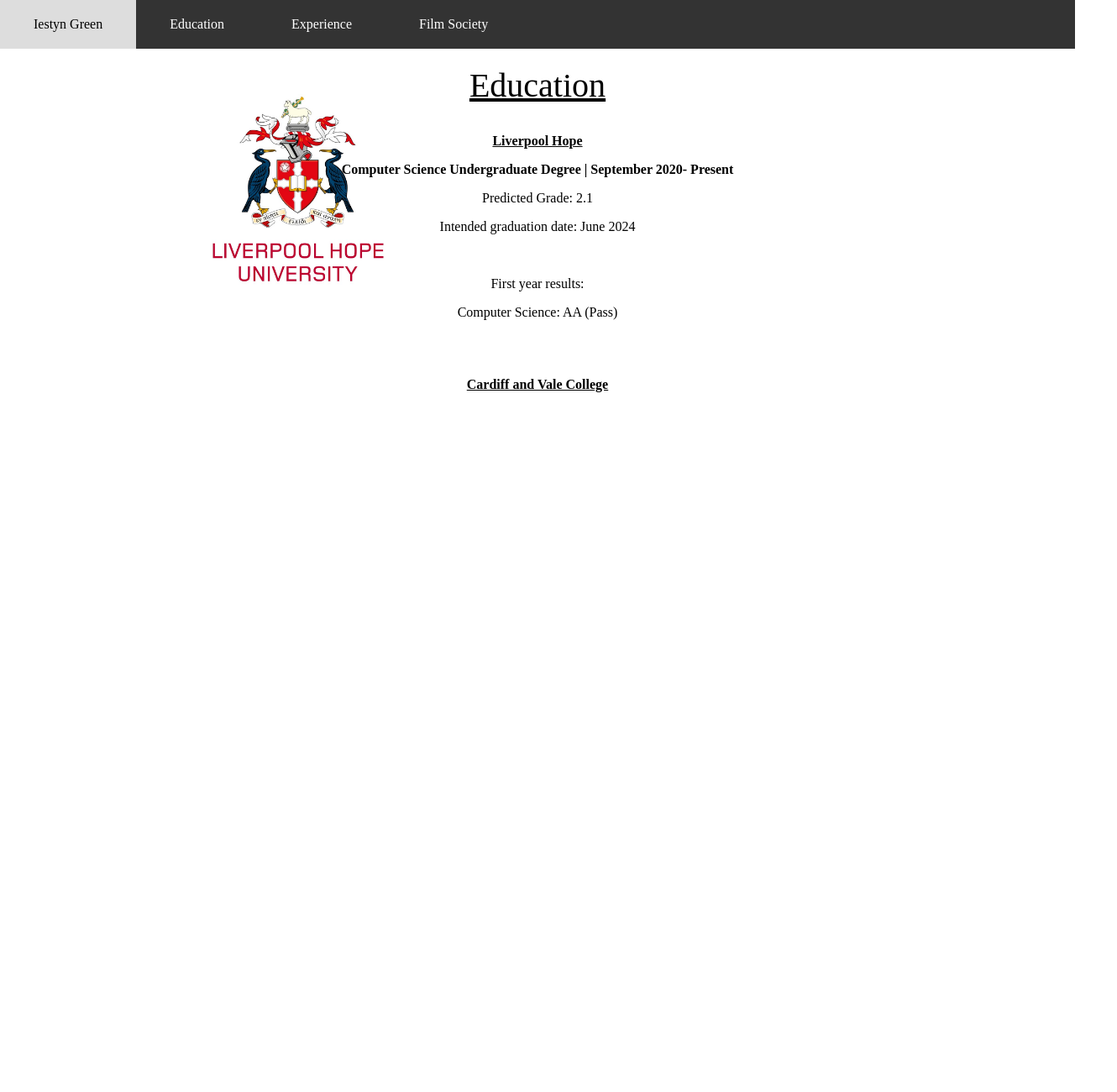
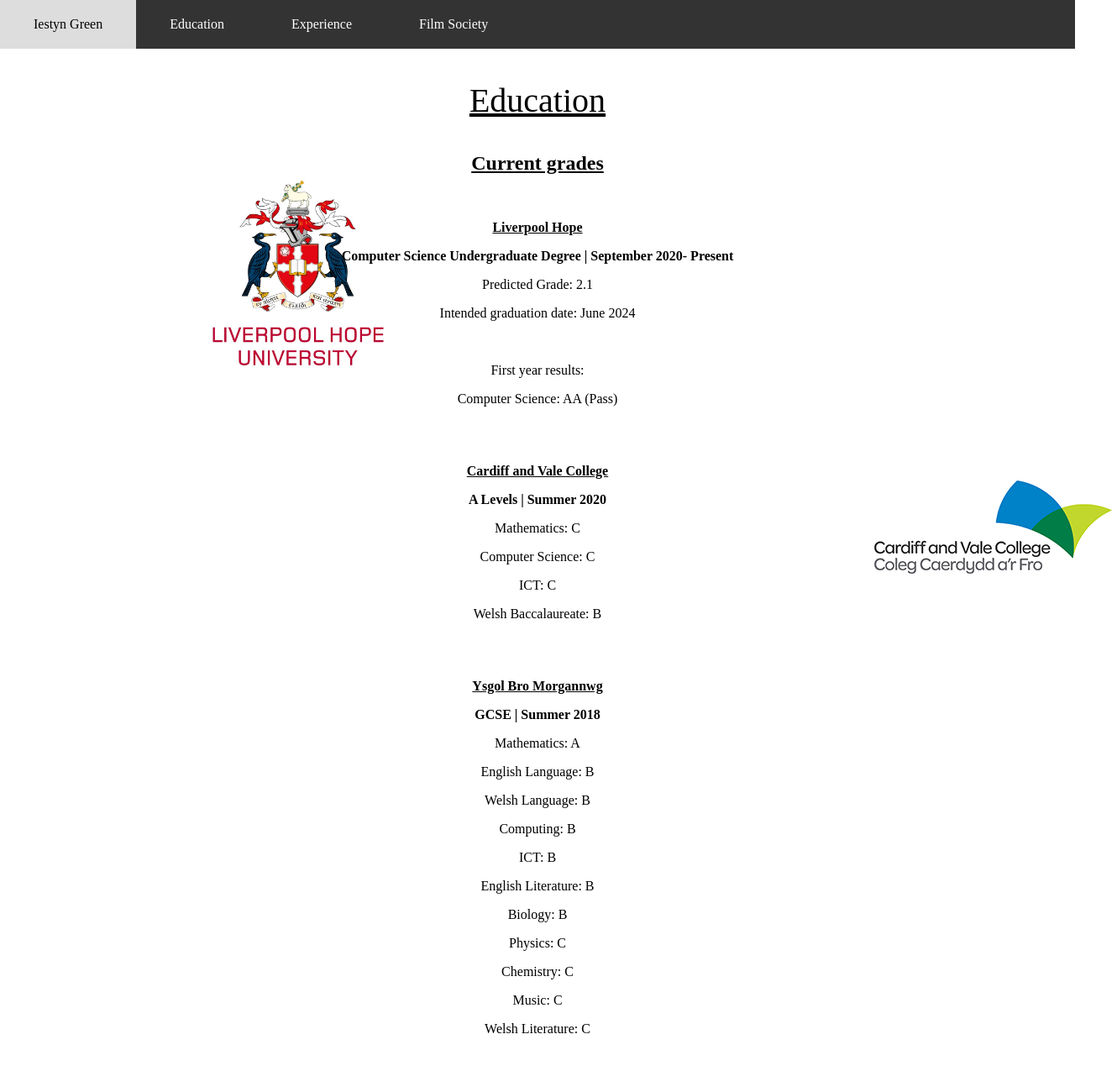
Before and after one commit to IestynGreen/IestynSite, a plain HTML site: page Education.html in a window 1280 px wide. Shown: the top 1300 px of the page at 84% size, 1330 px wide, since content can reach past the window. Drawn offline with Linux system fonts and the light colour scheme.

Commit message:
education tab

```diff
--- a/Education.html
+++ b/Education.html
@@ -29,18 +29,34 @@
 </div>
 
 <div class="main">
-    <br>
-    <div id="hope_logo">
-        <img src="./images/Liverpool_Hope.jpg" alt="Liverpool Hope Crest" width="250" height="250">
+    <div class="Photo slideRight">
+        <br>
+        <div id="hope_logo">
+            <img id="Logo" src="./images/Liverpool_Hope.jpg" alt="Liverpool Hope Crest" width="250" height="250">
+        </div>
     </div>
+    <div class="Photo slideLeft">
+        <br>
+        <div id="cavc_logo">
+                <img id="cavclogo" src="./images/cavc-logo.png" alt="Cardiff and Vale Logo">
+        </div>
+    </div>
+
     <div id="Education">
         Education
     </div>
     <div id="University">
         <br>
+        <h2>Current grades</h2>
+        <br>
         <p><b>Liverpool Hope</b></p>
+
     </div>
+
+
+
     <div id="Center">
+
     <p><b>
         Computer Science Undergraduate Degree | September 2020- Present
     </b>
@@ -65,11 +81,54 @@
             <br>
             <p><b>Cardiff and Vale College</b></p>
         </div>
+        <p><b>A Levels | Summer 2020</b></p>
+        <p>Mathematics: C</p>
+        <p>Computer Science: C</p>
+        <p>ICT: C</p>
+        <p>Welsh Baccalaureate: B</p>
+
+        <div id="HSchool">
+            <br>
+            <br>
+            <p><b>Ysgol Bro Morgannwg</b></p>
+        </div>
+        <p><b>GCSE | Summer 2018</b></p>
+        <p>Mathematics: A</p>
+        <p>English Language: B</p>
+        <p>Welsh Language: B</p>
+        <p>Computing: B</p>
+        <p>ICT: B</p>
+        <p>English Literature: B</p>
+        <p>Biology: B</p>
+        <p>Physics: C</p>
+        <p>Chemistry: C</p>
+        <p>Music: C</p>
+        <p>Welsh Literature: C</p>
+
 
 
     </div>
 
 </div>
 
+<div class="EducationParallax"></div>
+
+<div>
+    <br>
+    <br>
+    <br>
+    <br>
+    <br>
+    <br>
+
+    <div id="Center">
+    <h1>Programming Knowledge</h1>
+        <p>Python</p>
+        <p>C++</p>
+        <p>Java</p>
+    </div>
+
+</div>
+
 </body>
 </html>
--- a/style.css
+++ b/style.css
@@ -82,7 +82,17 @@ ul.horizontal{
 
 #hope_logo{
     float: left;
-    margin: 25px -1000px 0 200px;
+
+    margin: 125px -1000px 0 200px;
+    padding: 0%;
+
+}
+
+#cavc_logo{
+
+    float: left;
+    margin: 450px -2000px 0 1000px;
+    padding: 0%;
 
 }
 
@@ -126,6 +136,13 @@ ul.horizontal{
     text-align: center;
 }
 
+
+
+#HSchool{
+    text-decoration: underline;
+    text-align: center;
+}
+
 #FilmSociety{
 
     text-decoration: underline;
@@ -149,6 +166,21 @@ ul.horizontal{
     }
 }
 
+.slideLeft{
+    animation: slideLeft 2s;
+}
+
+@keyframes slideLeft {
+    0%{
+        opacity: 0;
+        transform: translateX(100%);
+    }
+    100% {
+        opacity: 1;
+        transform: translateX(0);
+    }
+}
+
 @keyframes jumpUpDown {
     0%{
         transform: translateY(0px);
@@ -159,3 +191,15 @@ ul.horizontal{
         transform: translateY(20px);
     }
 }
+
+.EducationParallax {
+    background-image: url("./images/Sion.jpg");
+
+    width: 100%;
+    height: 100vh;
+
+    background-attachment: fixed;
+    background-position: center;
+    background-repeat: no-repeat;
+    background-size: cover;
+}
```
Also changed, not shown: images/cavc-logo.png (added).
